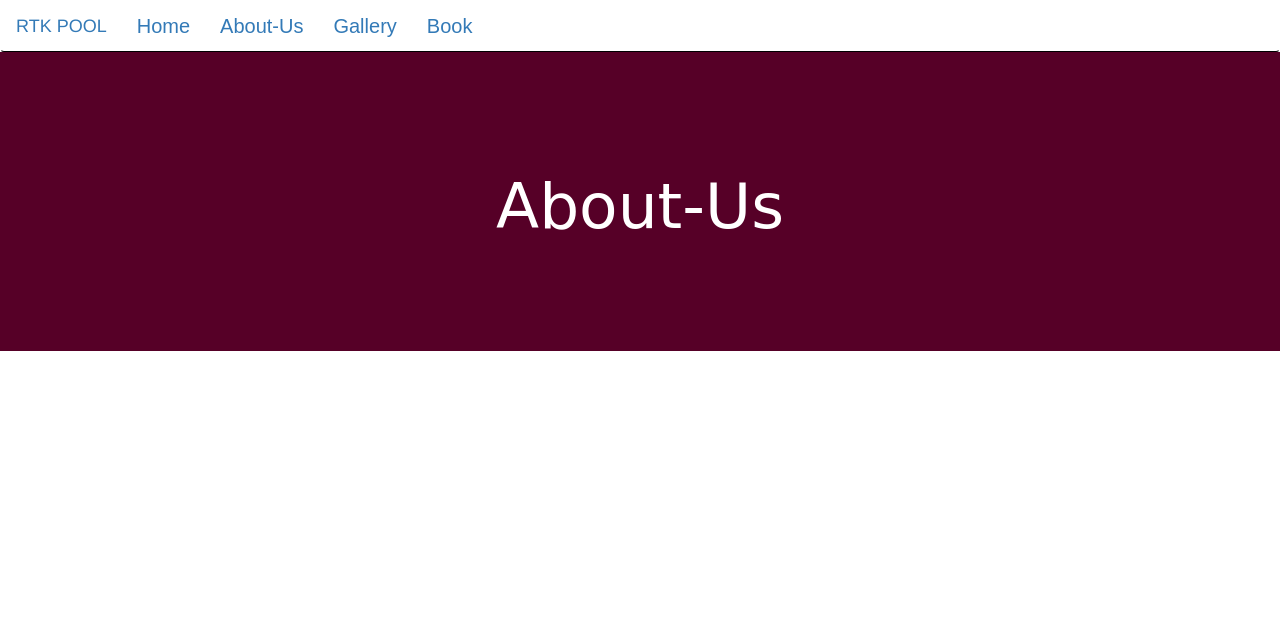
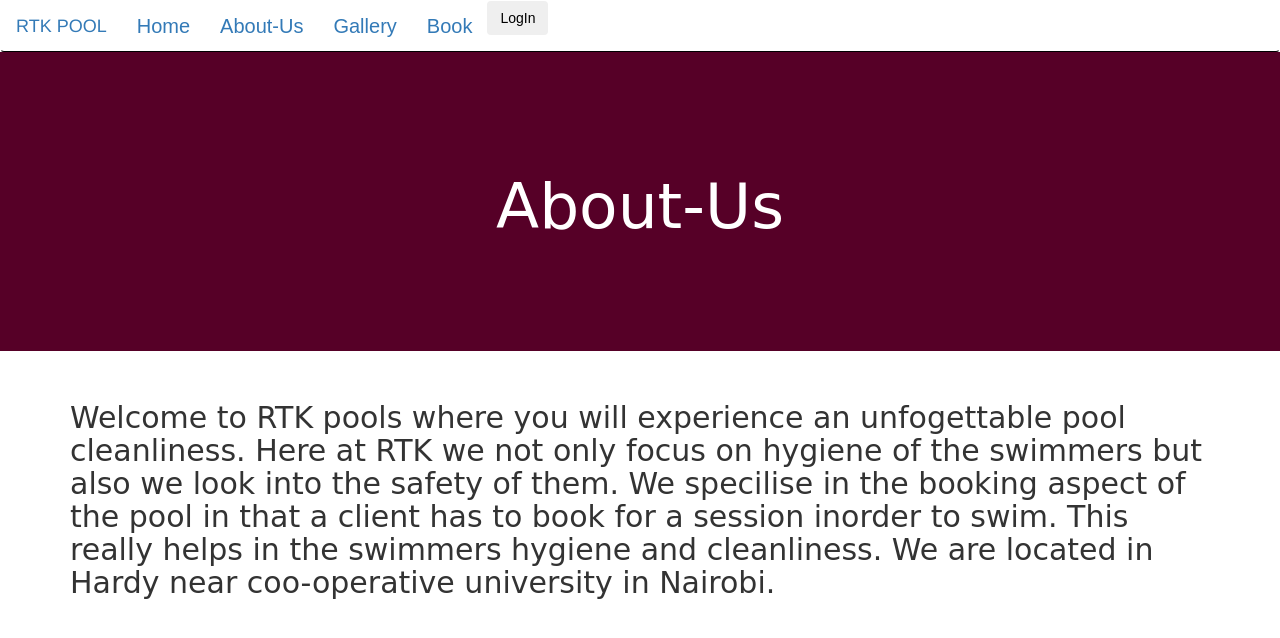
Before and after one commit to Kenneth-joseph/pool, a Flask app: template app/templates/about-us.html in a window 1280 px wide. Shown: the top 638 px of the page. Run offline with Flask 2, Linux system fonts and the light colour scheme; the template is opened without the code that fills it, so the values that code supplies are empty; some libraries are stand-ins or nearby versions; some web fonts are replaced.

Commit message:
Add an about-us section in the html file

```diff
--- a/app/templates/about-us.html
+++ b/app/templates/about-us.html
@@ -7,6 +7,11 @@
     <h1>About-Us</h1>
 </div>
 <div class="container" style="font-family: 'Indie+Flower', cursive;">
+    <h2>Welcome to RTK pools where you will experience an unfogettable pool cleanliness. Here at RTK we not
+        only focus on hygiene of the swimmers but also we look into the safety of them. We specilise in the booking aspect of the pool
+        in that a client has to book for a session inorder to swim. This really helps in the swimmers hygiene and cleanliness.
+        We are located in Hardy near coo-operative university in Nairobi.
+    </h2>
 
 
 </div>
--- a/app/templates/navbar.html
+++ b/app/templates/navbar.html
@@ -16,6 +16,12 @@
                     <li><a href="#">Gallery</a></li>
                     <li><a href="#">Book</a></li>
                 </ul>
+                <form class="form-inline my-2 my-lg-0">
+
+                    <button class="btn btn-outline-success my-2 my-sm-0" type="submit">LogIn</button>
+                </form>
+
+
 
 
             </div>
```
